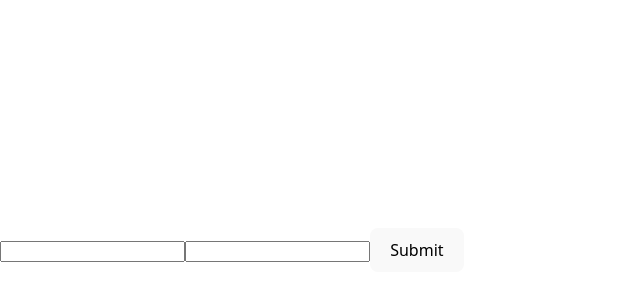
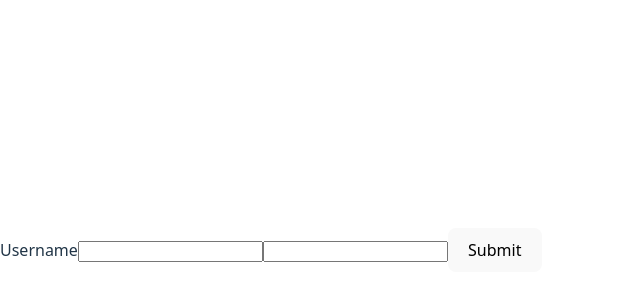
Before and after one commit to bndnt/useformik, a React (Vite) app: page / in a window 1280 px wide. Shown: the part 150-450 px from the top of the page, without its empty margins (0-640 px from the left). Built offline with nearby package versions, Linux system fonts and the light colour scheme.

Commit message:
label in Formik

```diff
--- a/src/components/FeedbackForm/FeedbackForm.jsx
+++ b/src/components/FeedbackForm/FeedbackForm.jsx
@@ -1,4 +1,5 @@
 import { Formik, Form, Field } from "formik";
+import { useId } from "react";
 import css from "./FeedbackForm.module.css";
 
 const initialValues = {
@@ -7,6 +8,8 @@ const initialValues = {
 };
 
 export default function FeedbackForm() {
+  const nameFieldId = useId();
+  const emailFieldId = useId();
   //values - об'єкт значень полів форми в момент її відправки.
   // actions - об'єкт з допоміжними методами. Наприклад, метод resetForm
 
@@ -26,8 +29,20 @@ export default function FeedbackForm() {
         {/* Компонент Formik не стилізується, оскільки не рендерить жодного тегу, а зберігає логіку роботи з формою. */}
         <Form className={css.form}>
           {/* Для додавання полів форми використовується компонент Field, який за замовчуванням рендерить тег input. Кожному полю обов'язково потрібно вказати атрибут name, так само, як і при роботі з звичайним тегом input. */}
-          <Field className={css.field} type="text" name="username" />
-          <Field className={css.field} type="email" name="email" />
+          <label htmlFor={nameFieldId}>Username</label>
+          <Field
+            className={css.field}
+            type="text"
+            name="username"
+            id={nameFieldId}
+          />
+          <label htmlFor={emailFieldId}></label>
+          <Field
+            className={css.field}
+            type="email"
+            name="email"
+            id={emailFieldId}
+          />
           <button className={css.btn} type="submit">
             Submit
           </button>
```
